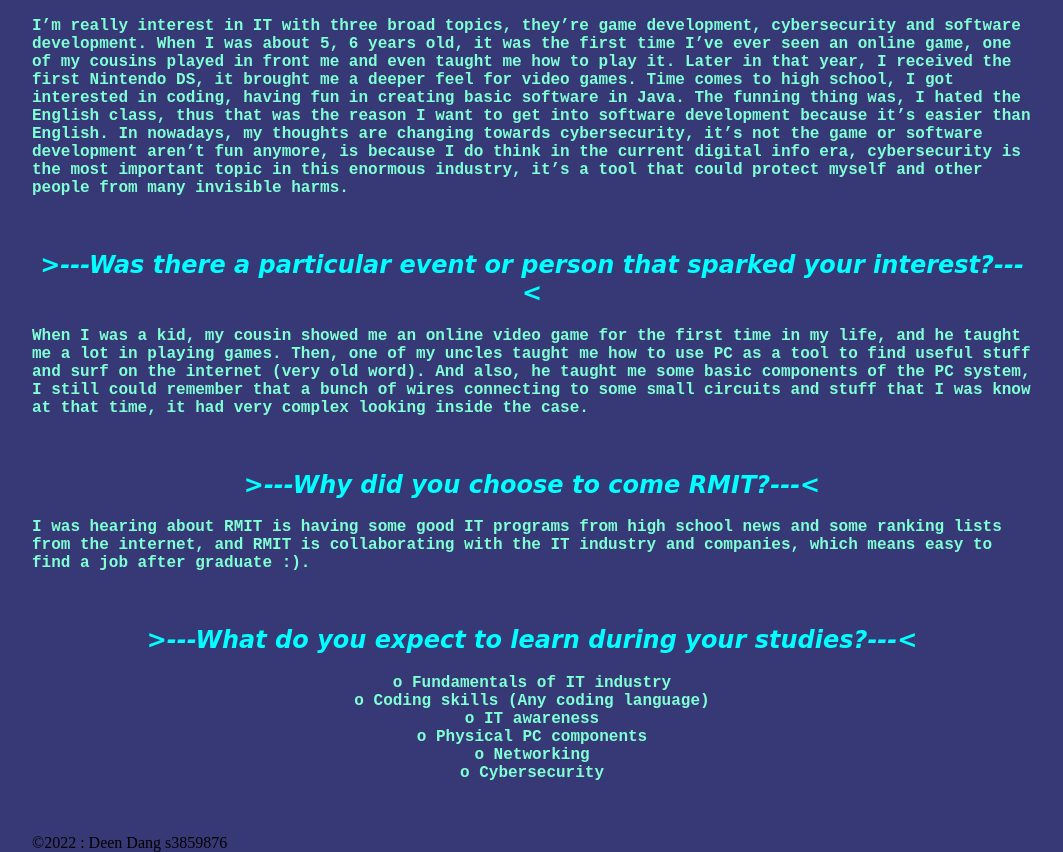
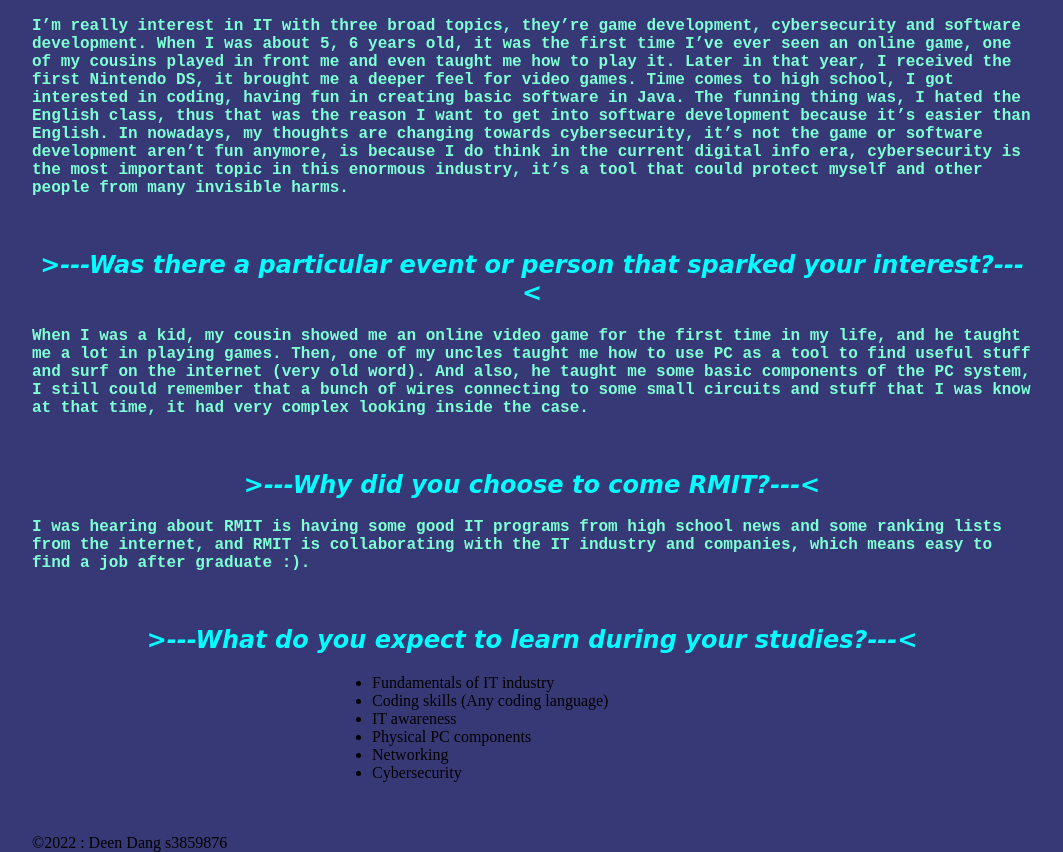
Before and after one commit to DeenDang/Assignment1, a plain HTML site: page IIIT1.html in a window 1280 px wide. Shown: the part 158-1010 px from the top of the page, without its empty margins (108-1171 px from the left). Drawn offline with Linux system fonts and the light colour scheme.

Commit message:
Update IIIT1.html

```diff
--- a/IIIT1.html
+++ b/IIIT1.html
@@ -52,15 +52,15 @@
         <br>
         <h2>>---What do you expect to learn during your studies?---<</h2>
 
-        <p style="text-align:center;">
-            o	Fundamentals of IT industry <br>
-            o	Coding skills (Any coding language) <br>
-            o	IT awareness <br>
-            o	Physical PC components <br>
-            o	Networking <br>
-            o	Cybersecurity
 
-        </p>
+        <ul style="margin-left: 300px;">
+            <li>Fundamentals of IT industry</li>
+            <li>Coding skills (Any coding language)</li>
+            <li>IT awareness</li>
+            <li>Physical PC components</li>
+            <li>Networking</li>
+            <li>Cybersecurity</li>
+        </ul>
         <br><br>
         <footer>
             &copy;2022 : Deen Dang s3859876
```
